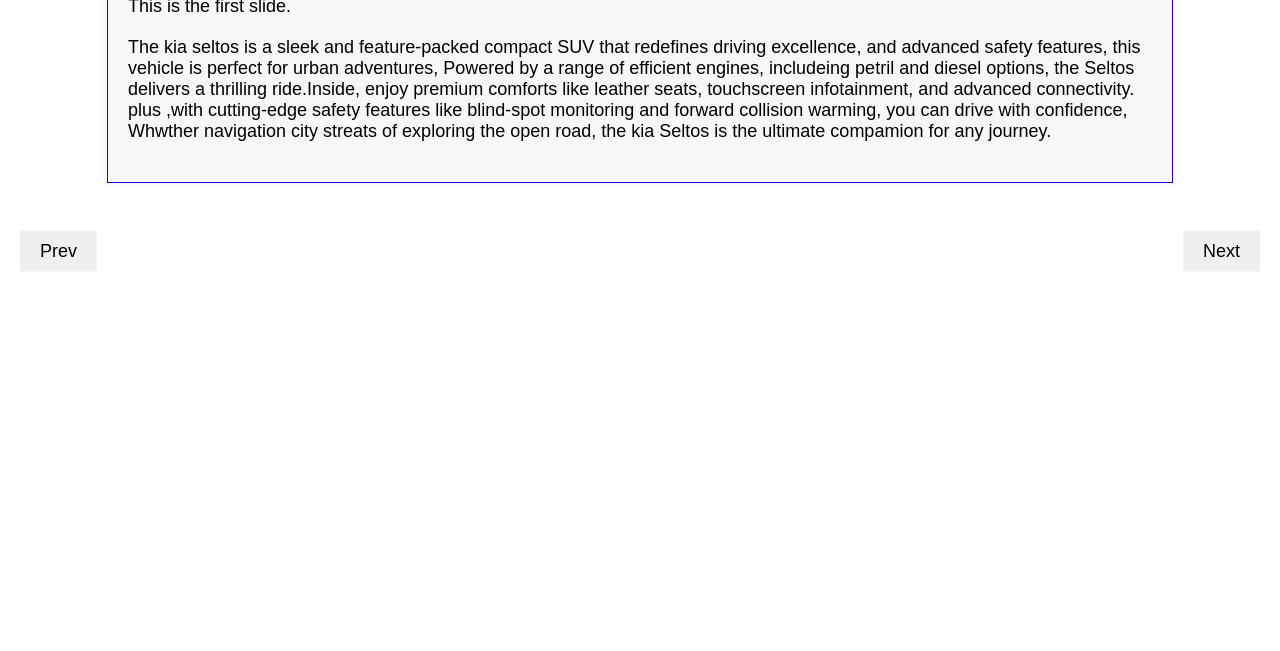
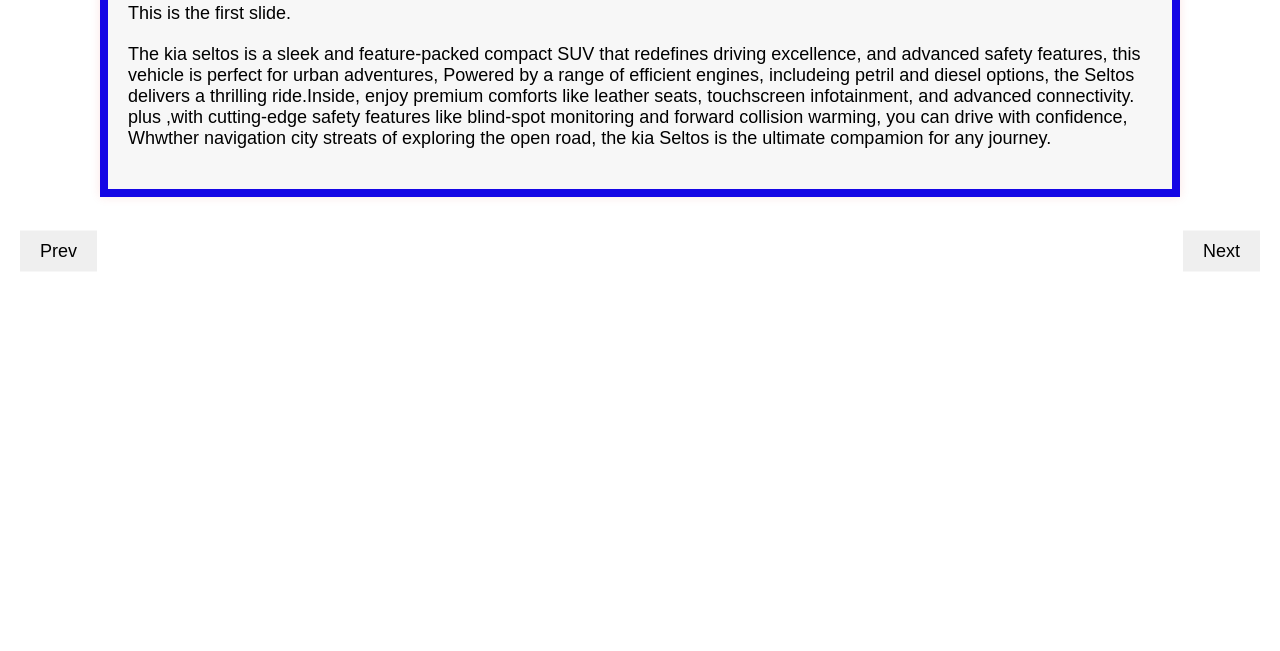
Before and after one commit to Vikaspatil-hub/vikascar, a plain HTML site: page index.html in a window 1280 px wide. Shown: the part 149-800 px from the top of the page. Drawn offline with Linux system fonts and the light colour scheme.

Commit message:
Update styles.css

```diff
--- a/styles.css
+++ b/styles.css
@@ -8,7 +8,7 @@
     margin: 40px auto;
     padding: 20px;
     background-color: #f7f7f7;
-    border: 1px solid #1507e5;
+    border: 8px solid #1507e5;
     box-shadow: 0 0 10px rgba(226, 9, 19, 0.1);
     display: none;
   }
```
